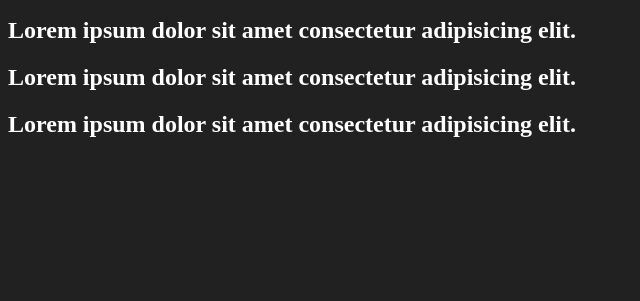
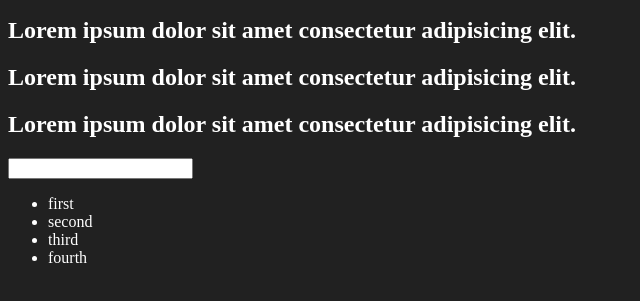
Before and after one commit to IrfanRamzanParray/Javascript, a plain HTML site: page 06_DOM/one.html in a window 1280 px wide. Shown: the part 101-402 px from the top of the page, without its empty margins (0-640 px from the left). Drawn offline with Linux system fonts and the light colour scheme.

Commit message:
dom manipulation

```diff
--- a/06_DOM/one.html
+++ b/06_DOM/one.html
@@ -19,6 +19,13 @@
         <h2>Lorem ipsum dolor sit amet consectetur adipisicing elit.</h2>
         <h2>Lorem ipsum dolor sit amet consectetur adipisicing elit.</h2>
         <h2>Lorem ipsum dolor sit amet consectetur adipisicing elit.</h2>
+        <input type = "password" name="" id="">
+        <ul>
+            <li class="list-item">first</li>
+            <li class="list-item">second</li>
+            <li class="list-item">third</li>
+            <li class="list-item">fourth<li?>
+        </ul>
     </div>
 
 </body>
```
